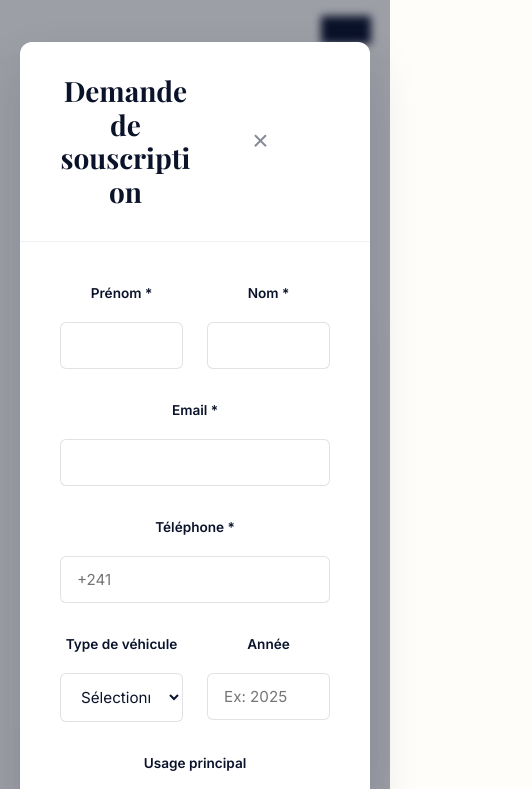
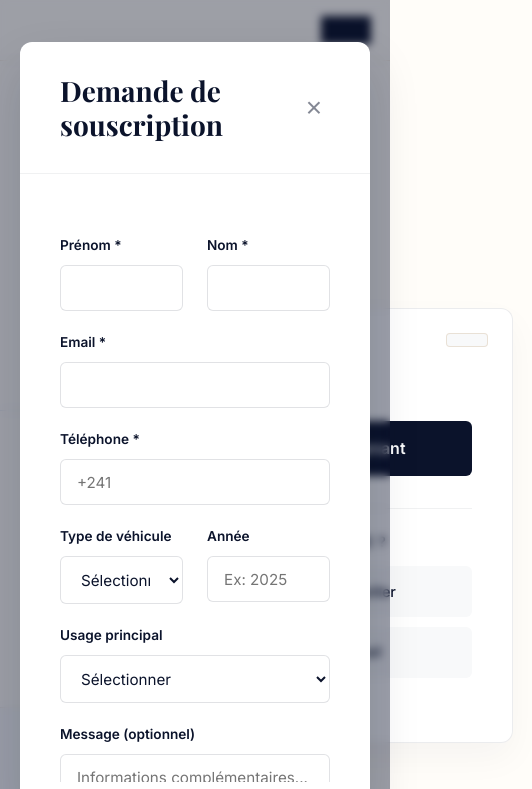
Before and after one commit to MaevaOz/la-ruche-excellence, a website: page views/product-detail.html in a window 390 px wide. Both pictures are taken after a click on the button "Souscrire maintenant". Shown: the top 789 px of the page, 532 px wide, since content can reach past the window. Drawn offline with nearby package versions, Linux system fonts and the light colour scheme; no server answers; a web font is replaced by a local one.

Commit message:
deuxième modif mobile first

```diff
--- a/public/style.css
+++ b/public/style.css
@@ -626,56 +626,76 @@
 }
 
 /* ==========================================================================
-   CORRECTEUR RESPONSIVE GLOBAL (MaEkia Studio)
+   AJUSTEMENT MOBILE CHIRURGICAL (MaEkia Studio)
    ========================================================================== */
 @media (max-width: 768px) {
-    /* 1. On force l'alignement vertical et on supprime les largeurs fixes */
-    html, body, main, section, .container, div, article, aside {
-        width: 100% !important;
-        max-width: 100% !important;
-        box-sizing: border-box !important;
-        float: none !important;
-    }
 
-    /* 2. On casse les lignes Flexbox/Grid pour empiler les éléments en colonne */
-    header, footer, .row, .flex, .grid, form, .product-container {
+    /* 1. L'en-tête : On force le logo et le gros bouton à s'empiler verticalement */
+    header, .header-container, [class*="header"] {
         display: flex !important;
         flex-direction: column !important;
         align-items: center !important;
         text-align: center !important;
-        gap: 20px !important;
+        padding: 15px !important;
+        height: auto !important;
+        width: 100% !important;
+        box-sizing: border-box !important;
     }
 
-    /* 3. Correction du texte écrasé (Page Produit Détail) */
-    h1, h2, h3, p, span {
-        width: 100% !important;
-        text-align: center !important;
-        white-space: normal !important;
-        word-break: break-word !important;
+    /* On évite que le texte du logo "La Ruche Excellence" se coupe affreusement */
+    header h1, header .logo, header img {
+        font-size: 1.6rem !important;
+        white-space: nowrap !important; /* Empêche le logo de se casser sur 3 lignes */
+        margin-bottom: 15px !important;
+        width: auto !important;
     }
 
-    /* 4. Fix pour les cartes volantes / formulaires qui débordent (Contact & Admin) */
-    .floating-card, .card, input, textarea, select, button, .btn {
-        position: relative !important; /* Repasse dans le flux normal */
-        top: auto !important;
-        right: auto !important;
-        left: auto !important;
+    /* Le gros bouton bleu s'adapte sagement en dessous */
+    header div:has(a), header button, .header-btn {
+        width: 100% !important;
+        max-width: 280px !important;
+        margin: 0 auto !important;
+    }
+
+    /* 2. Alignement des sections et conteneurs principaux */
+    main, section, .container, .row, .grid {
+        display: flex !important;
+        flex-direction: column !important;
+        align-items: center !important;
         width: 100% !important;
         max-width: 100% !important;
+        padding-left: 10px !important;
+        padding-right: 10px !important;
         box-sizing: border-box !important;
-        margin: 10px 0 !important;
     }
 
-    /* 5. Nettoyage rapide de l'en-tête (Logo au-dessus du bouton) */
-    header {
-        padding: 15px !important;
+    /* 3. Les Cartes de Services, Produits et Historique (image_5 à image_8) */
+    .card, .product-card, .timeline-item, form {
+        width: 100% !important;
+        max-width: 360px !important; /* Taille parfaite pour un écran de téléphone */
+        margin: 20px auto !important;
+        box-sizing: border-box !important;
+        position: relative !important;
     }
-    header img, .logo {
-        max-width: 200px !important;
-        height: auto !important;
+
+    /* 4. RESET des petits éléments : On interdit aux badges dorés de faire 100% */
+    span, p, h1, h2, h3 {
+        width: auto !important;
+        max-width: 100% !important;
+        white-space: normal !important;
     }
-    nav ul {
-        flex-direction: column !important;
-        padding: 0 !important;
+
+    /* On redonne leur forme initiale aux étiquettes dorées pour qu'elles ne bavent plus */
+    [class*="badge"], [class*="label"], .automobile, .year, .timeline-date {
+        width: max-content !important;
+        display: inline-block !important;
+        padding: 6px 20px !important;
+        margin: 0 auto !important;
+    }
+
+    /* 5. Formulaire de contact (Champs propres qui ne dépassent plus) */
+    input, textarea, select {
+        width: 100% !important;
+        box-sizing: border-box !important;
     }
 }
```
